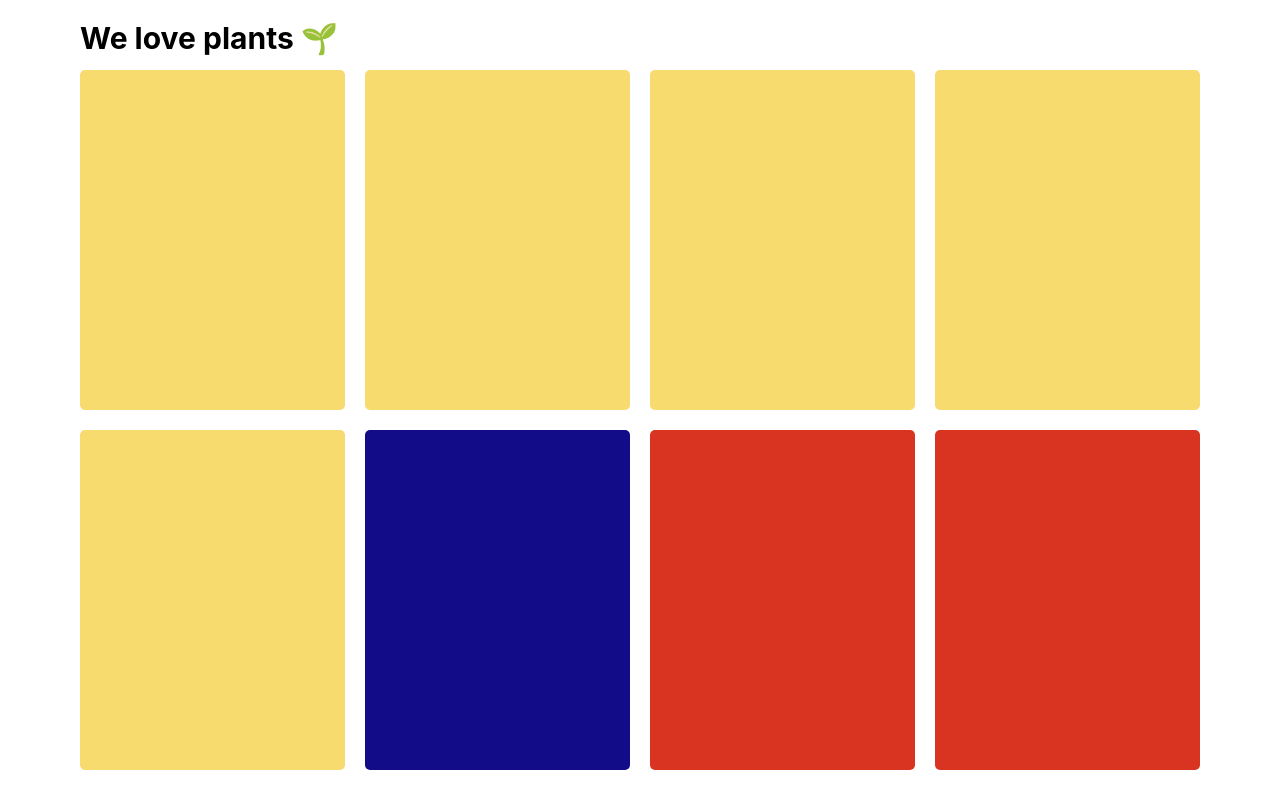
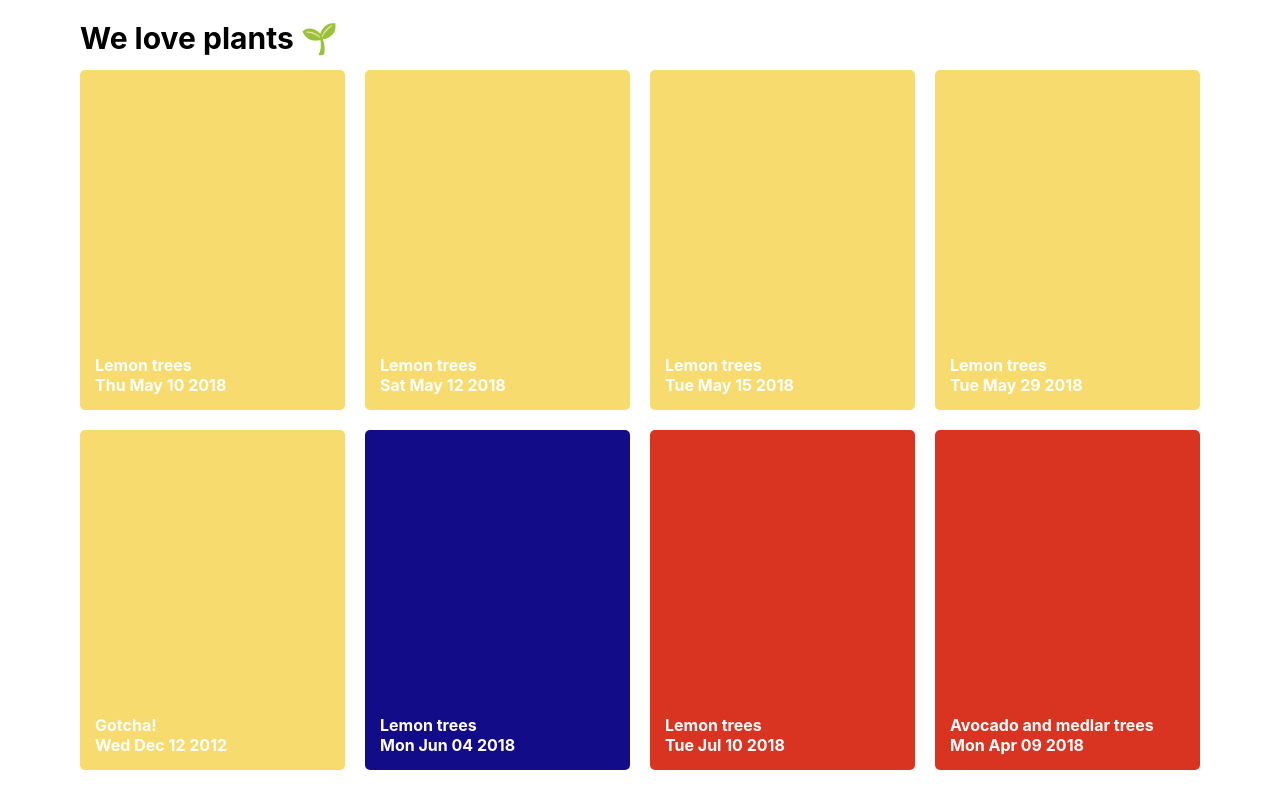
Before and after one commit to pleportz/react-sandbox, a React (Create React App) app: page / in a window 1280 px wide. Built offline with nearby package versions, Linux system fonts and the light colour scheme.

Commit message:
Add name and date to plant color block

```diff
--- a/src/components/ColorBlock/ColorBlock.css
+++ b/src/components/ColorBlock/ColorBlock.css
@@ -1,5 +1,13 @@
 .color-block {
+  position: relative;
   border-radius: 5px;
+  --animation-duration: 150ms;
+}
+
+.color-block:hover .name-and-date {
+  background-color: #686868;
+  opacity: 0.8;
+  animation: fadeNameAndDate var(--animation-duration);
 }
 
 .color-block--blue {
@@ -22,9 +30,24 @@ img {
   opacity: 0;
 }
 
-img:hover {
+.color-block:hover img {
   opacity: 1;
-  animation: fadeImage 200ms;
+  animation: fadeImage var(--animation-duration);
+}
+
+.name-and-date {
+  position: absolute;
+  bottom: 10px;
+  left: 10px;
+
+  display: flex;
+  flex-direction: column;
+
+  font-weight: bold;
+  color: #fff;
+
+  border-radius: 5px;
+  padding: 5px;
 }
 
 @keyframes fadeImage {
@@ -35,3 +58,12 @@ img:hover {
     opacity: 1;
   }
 }
+
+@keyframes fadeNameAndDate {
+  0% {
+    opacity: 0;
+  }
+  100% {
+    opacity: 0.8;
+  }
+}
--- a/src/components/ColorBlock/ColorBlock.js
+++ b/src/components/ColorBlock/ColorBlock.js
@@ -5,9 +5,14 @@ const COLORS = ["red", "blue", "yellow"];
 
 export const ColorBlock = ({ plant }) => {
   const backgroundColor = COLORS[Math.floor(Math.random() * 3)];
+  const { name, image } = plant;
   return (
     <div className={`color-block color-block--${backgroundColor}`}>
-      <img src={plant.image.source} alt="plant" />
+      <img src={image.source} alt="plant" />
+      <div className="name-and-date">
+        <span>{name}</span>
+        <span>{image.date.toDateString()}</span>
+      </div>
     </div>
   );
 };
```
